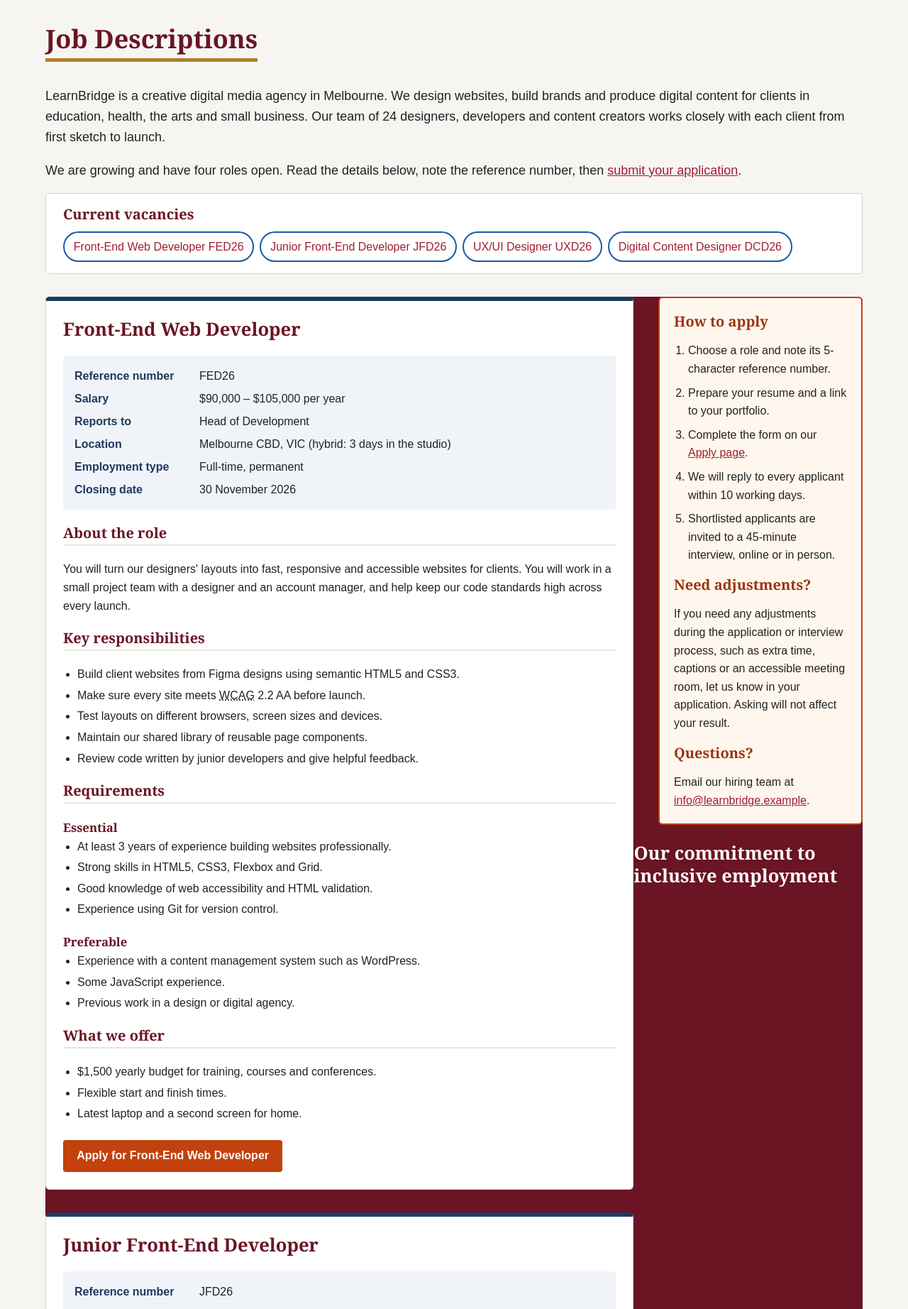
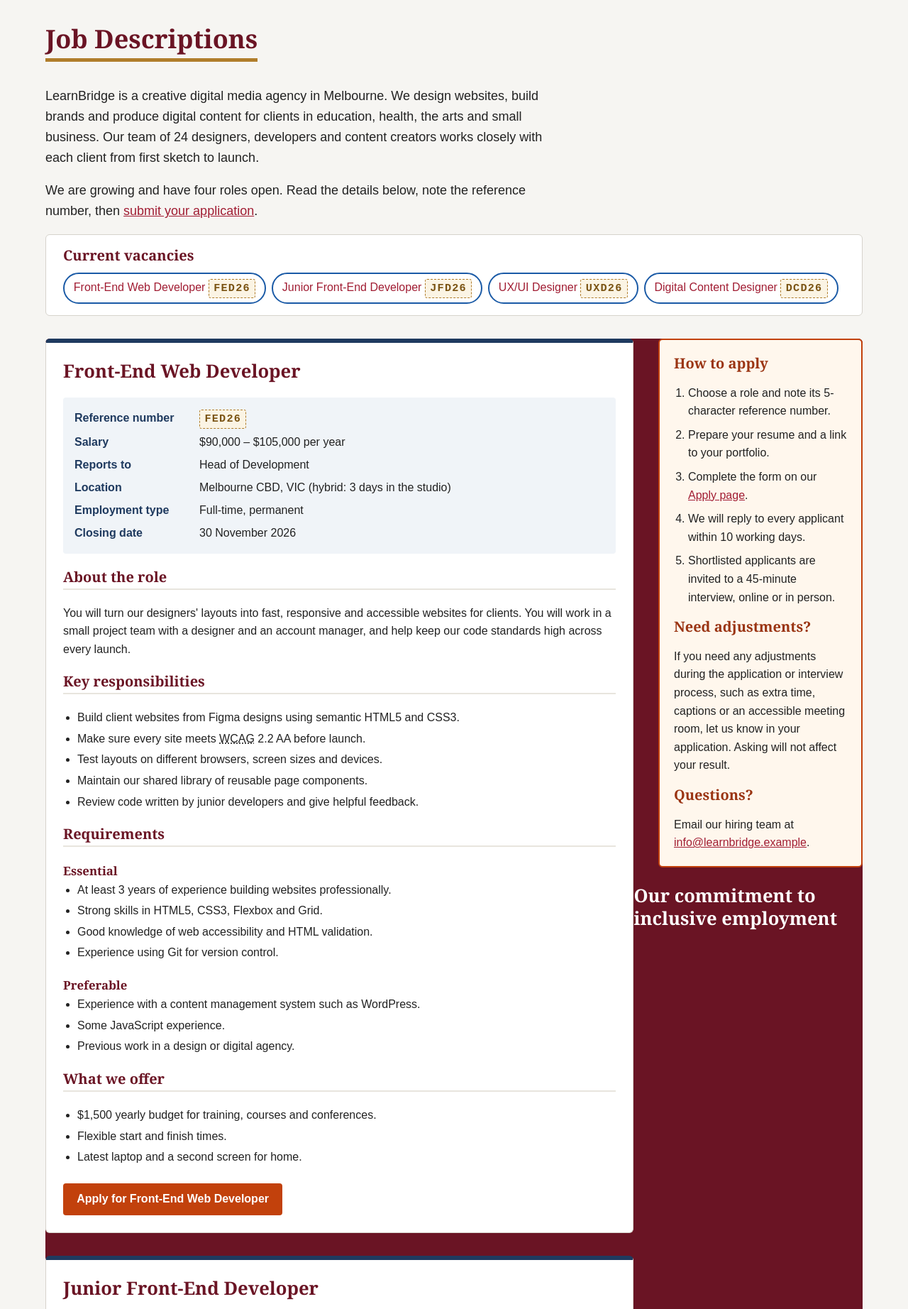
Before and after one commit to 106911603/project_part2_10026, a PHP site: page /jobs.html in a window 1280 px wide. Shown: the part 77-1921 px from the top of the page at 71% size. Run offline with PHP 8.4, Linux system fonts and the light colour scheme.

Commit message:
Limit intro line length and add reference code ticket style

```diff
--- a/styles/styles.css
+++ b/styles/styles.css
@@ -231,9 +231,24 @@ abbr[title] {
 
 /* Page introduction */
 
-/* make the intro paragraphs slightly larger */
+/* Slightly larger intro text */
 .page-intro p {
+    max-width: 70ch;
     font-size: 1.125rem;
+}
+
+/* Reference code - Claude help with ticket styling*/
+.ref-code {
+    display: inline-block;
+    padding: 0 0.4rem;
+    font-family: "Courier New", Courier, monospace;
+    font-size: 0.95em;
+    font-weight: bold;
+    letter-spacing: 0.08em;
+    color: #7a5312;
+    background-color: #fbf4e4;
+    border: 1px dashed #b07d2b;
+    border-radius: 3px;
 }
 
 /* Current vacancies menu */
```
